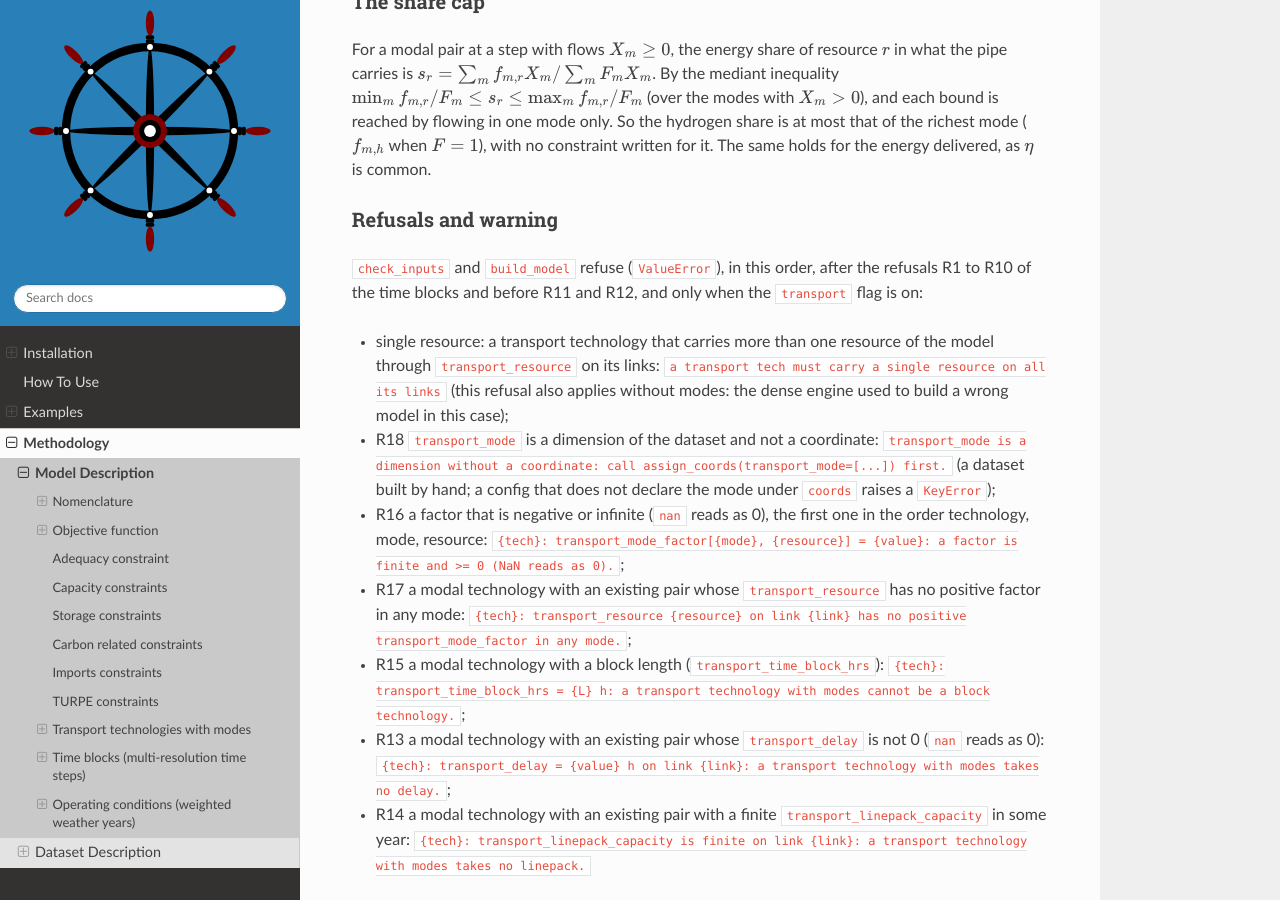
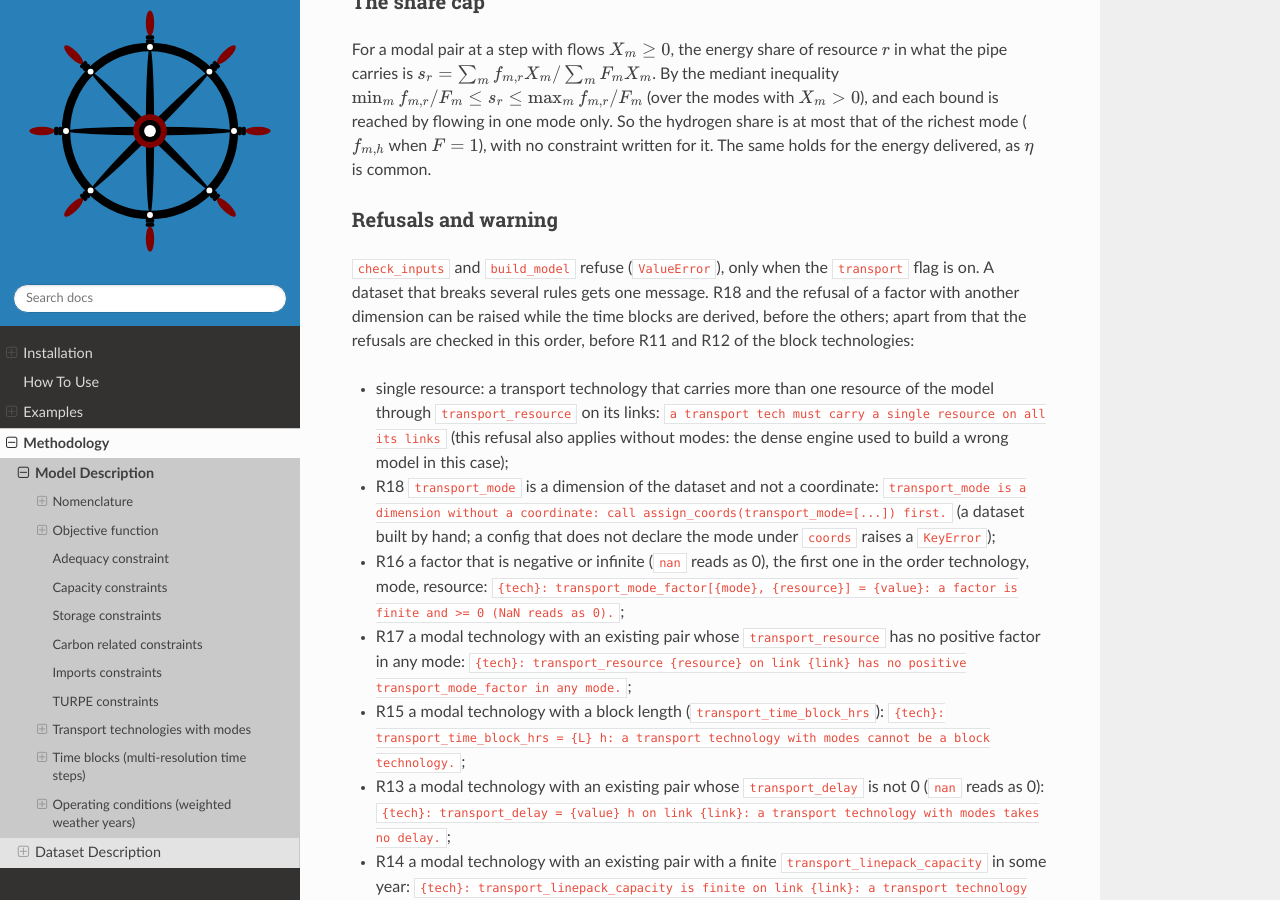
Before and after one commit to qraillard/pommes-kuleuven, a Sphinx documentation site: the page built from docs/source/methodology/model_description.rst, in a window 1280 px wide and 900 px high, scrolled down 12075 px. Built offline with Sphinx 7.4.7 and the Read the Docs theme 3.1.0, drawn with Linux system fonts in a browser that asks for light colours; pages that are not in the unit, such as notebooks, are missing from menus.

Commit message:
Transport modes: last audit, the docs say when R18 can be raised before the other refusals
Assisted-by: Claude

```diff
--- a/docs/source/methodology/model_description.rst
+++ b/docs/source/methodology/model_description.rst
@@ -810,8 +810,10 @@ it. The same holds for the energy delivered, as :math:`\eta` is common.
 Refusals and warning
 --------------------
 
-``check_inputs`` and ``build_model`` refuse (``ValueError``), in this order, after the refusals R1 to R10 of the time
-blocks and before R11 and R12, and only when the ``transport`` flag is on:
+``check_inputs`` and ``build_model`` refuse (``ValueError``), only when the ``transport`` flag is on. A dataset that
+breaks several rules gets one message. R18 and the refusal of a factor with another dimension can be raised while the
+time blocks are derived, before the others; apart from that the refusals are checked in this order, before R11 and
+R12 of the block technologies:
 
 - single resource: a transport technology that carries more than one resource of the model through
   ``transport_resource`` on its links: ``a transport tech must carry a single resource on all its links`` (this refusal
```
